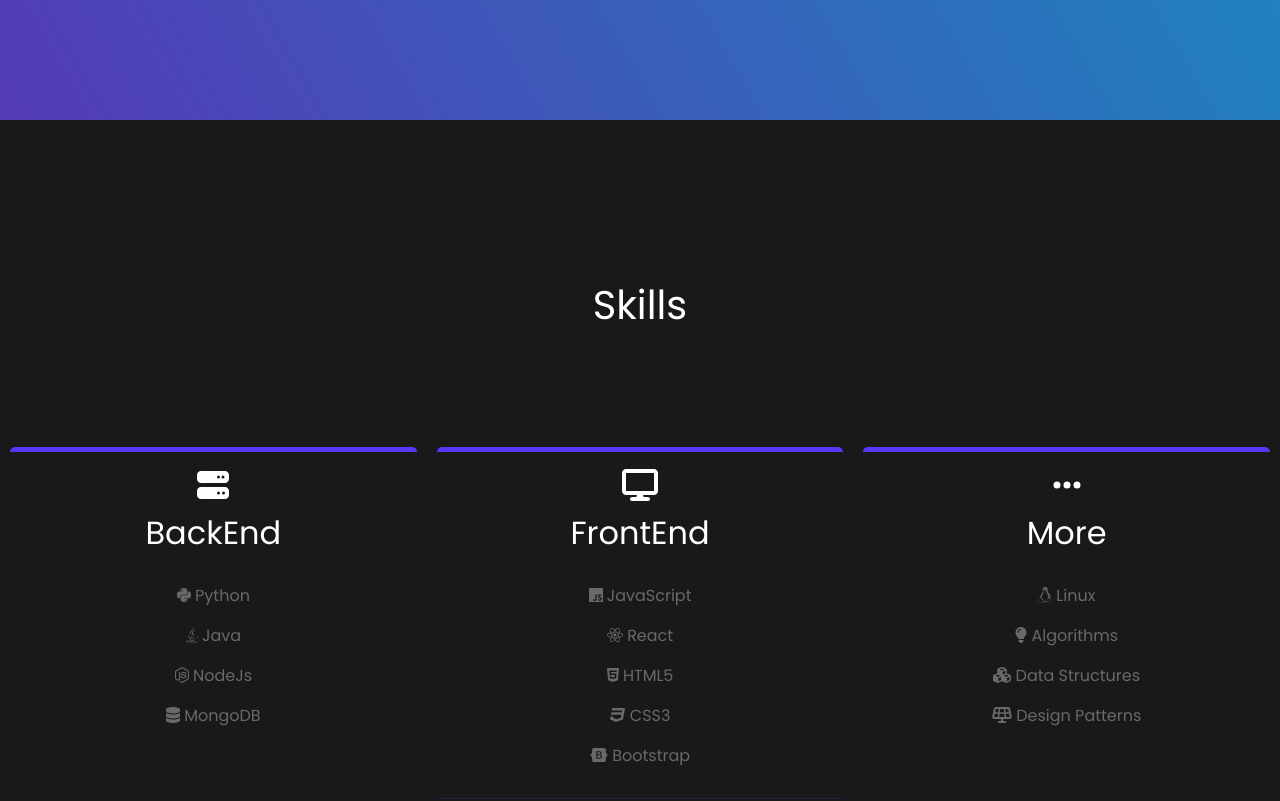
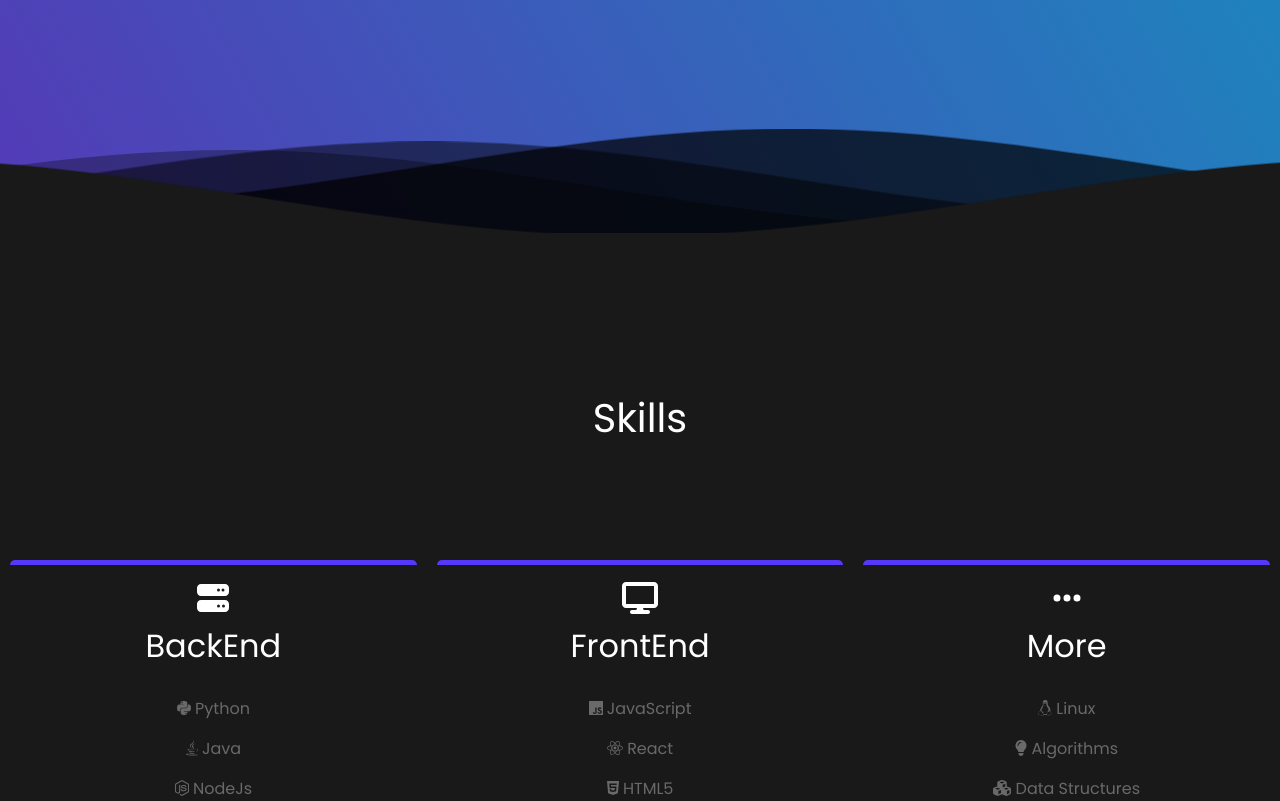
Before and after one commit to JacobElbaz/portfolio, a React (Create React App) app: page / in a window 1280 px wide. Shown: the part 1400-2201 px from the top of the page. Built offline with nearby package versions, Linux system fonts and the light colour scheme; no server answers.

Commit message:
rmv projects

```diff
--- a/src/App.js
+++ b/src/App.js
@@ -17,11 +17,47 @@ function App() {
           <Home />
           <About />
         </div>
-
+        <div>
+          <svg
+            className="waves"
+            xmlns="http://www.w3.org/2000/svg"
+            xmlnsXlink="http://www.w3.org/1999/xlink"
+            viewBox="0 24 150 28"
+            preserveAspectRatio="none"
+            shapeRendering="auto"
+          >
+            <defs>
+              <path
+                id="gentle-wave"
+                d="M-160 44c30 0 58-18 88-18s 58 18 88 18 58-18 88-18 58 18 88 18 v44h-352z"
+              />
+            </defs>
+            <g className="parallax">
+              <use
+                xlinkHref="#gentle-wave"
+                x="48"
+                y="0"
+                fill="rgba(0,0,0,0.7"
+              />
+              <use
+                xlinkHref="#gentle-wave"
+                x="48"
+                y="3"
+                fill="rgba(0,0,0,0.5)"
+              />
+              <use
+                xlinkHref="#gentle-wave"
+                x="48"
+                y="5"
+                fill="rgba(0,0,0,0.3)"
+              />
+              <use xlinkHref="#gentle-wave" x="48" y="7" fill="#191919" />
+            </g>
+          </svg>
+        </div>
       </div>
       <div className="content flex">
         <Skills />
-        <Projects />
         <Contact />
         <Footer />
       </div>
```
